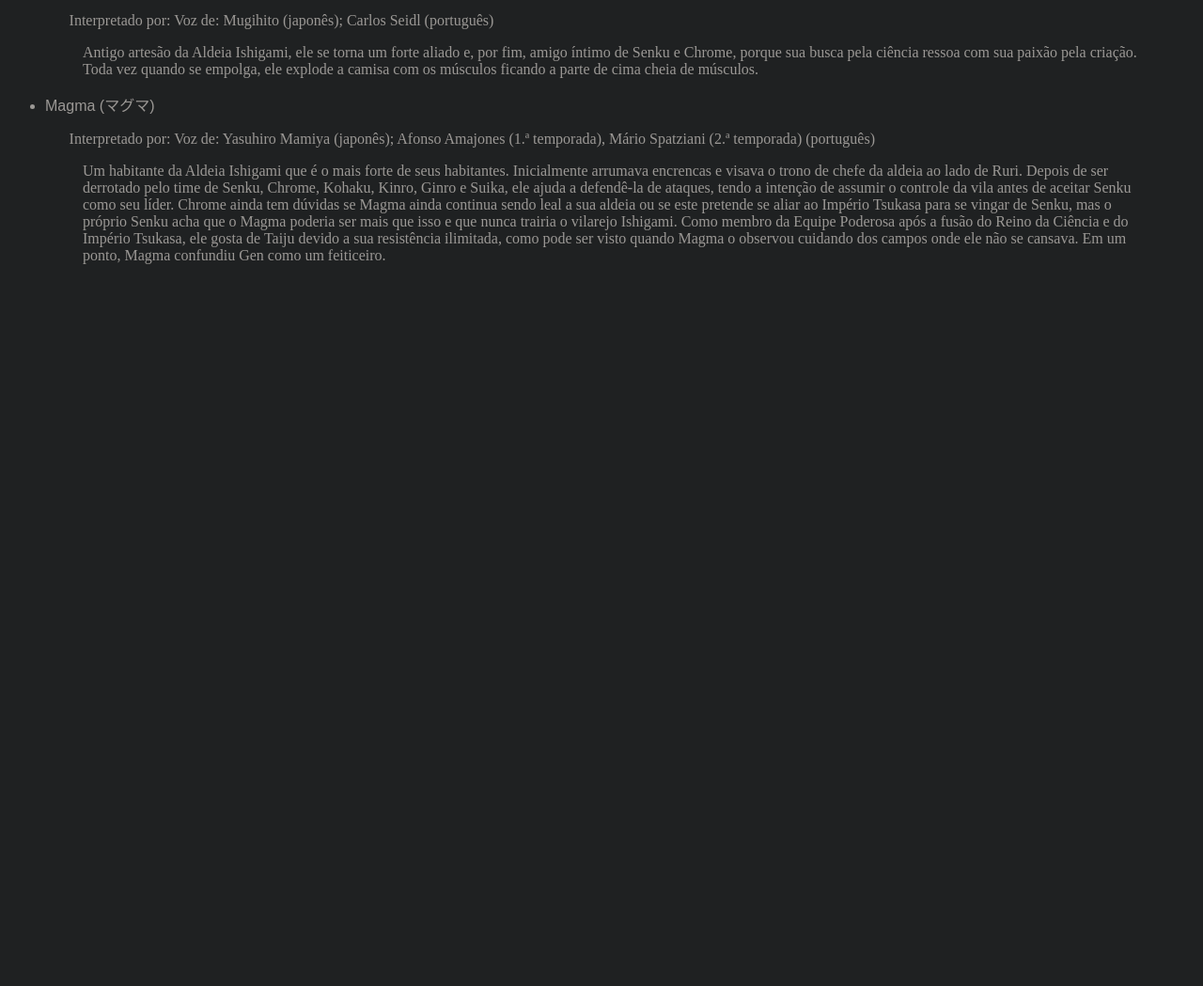
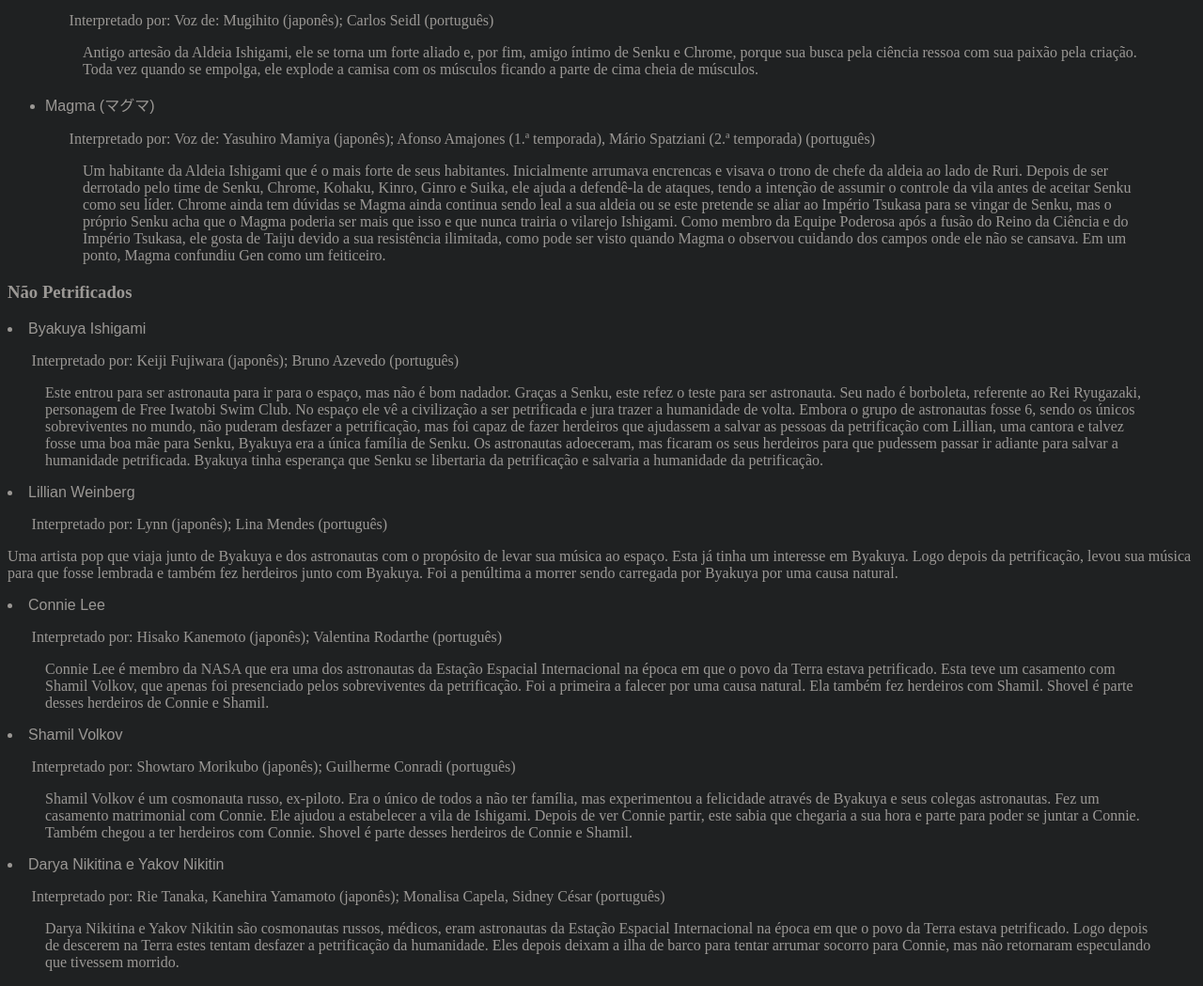
Before and after one commit to yasmin026/Dio, a plain HTML site: page Wikipedia/index.html in a window 1280 px wide. Shown: the part 3445-4494 px from the top of the page at 94% size. Before the commit the page ends 3742 px from the top, so only its background shows below. Drawn offline with Linux system fonts and the light colour scheme.

Commit message:
Criei e Adicionei

```diff
--- a/Wikipedia/index.html
+++ b/Wikipedia/index.html
@@ -194,5 +194,24 @@ color: #9b9895;">
         </div>
     </section>
 
+    <section class="Npetr">
+        <h3>Não Petrificados</h3>
+        <li>Byakuya Ishigami</li>
+        <p class="dd">Interpretado por: Keiji Fujiwara (japonês); Bruno Azevedo (português)<blockquote>Este entrou para ser astronauta para ir para o espaço, mas não é bom nadador. Graças a Senku, este refez o teste para ser astronauta. Seu nado é borboleta, referente ao Rei Ryugazaki, personagem de Free Iwatobi Swim Club. No espaço ele vê a civilização a ser petrificada e jura trazer a humanidade de volta. Embora o grupo de astronautas fosse 6, sendo os únicos sobreviventes no mundo, não puderam desfazer a petrificação, mas foi capaz de fazer herdeiros que ajudassem a salvar as pessoas da petrificação com Lillian, uma cantora e talvez fosse uma boa mãe para Senku, Byakuya era a única família de Senku. Os astronautas adoeceram, mas ficaram os seus herdeiros para que pudessem passar ir adiante para salvar a humanidade petrificada. Byakuya tinha esperança que Senku se libertaria da petrificação e salvaria a humanidade da petrificação.</blockquote></p>
+
+        <li>Lillian Weinberg</li>
+        <p class="dd">Interpretado por: Lynn (japonês); Lina Mendes (português)<blockquote></blockquote>Uma artista pop que viaja junto de Byakuya e dos astronautas com o propósito de levar sua música ao espaço. Esta já tinha um interesse em Byakuya. Logo depois da petrificação, levou sua música para que fosse lembrada e também fez herdeiros junto com Byakuya. Foi a penúltima a morrer sendo carregada por Byakuya por uma causa natural.</p>
+
+        <li>Connie Lee</li>
+        <p class="dd">Interpretado por: Hisako Kanemoto (japonês); Valentina Rodarthe (português)<blockquote>Connie Lee é membro da NASA que era uma dos astronautas da Estação Espacial Internacional na época em que o povo da Terra estava petrificado. Esta teve um casamento com Shamil Volkov, que apenas foi presenciado pelos sobreviventes da petrificação. Foi a primeira a falecer por uma causa natural. Ela também fez herdeiros com Shamil. Shovel é parte desses herdeiros de Connie e Shamil.</blockquote></p>
+
+        <li>Shamil Volkov
+</li>
+        <p class="dd">Interpretado por: Showtaro Morikubo (japonês); Guilherme Conradi (português)<blockquote>Shamil Volkov é um cosmonauta russo, ex-piloto. Era o único de todos a não ter família, mas experimentou a felicidade através de Byakuya e seus colegas astronautas. Fez um casamento matrimonial com Connie. Ele ajudou a estabelecer a vila de Ishigami. Depois de ver Connie partir, este sabia que chegaria a sua hora e parte para poder se juntar a Connie. Também chegou a ter herdeiros com Connie. Shovel é parte desses herdeiros de Connie e Shamil.</blockquote></p>
+
+        <li>Darya Nikitina e Yakov Nikitin</li>
+        <p class="dd">Interpretado por: Rie Tanaka, Kanehira Yamamoto (japonês); Monalisa Capela, Sidney César (português)<blockquote>Darya Nikitina e Yakov Nikitin são cosmonautas russos, médicos, eram astronautas da Estação Espacial Internacional na época em que o povo da Terra estava petrificado. Logo depois de descerem na Terra estes tentam desfazer a petrificação da humanidade. Eles depois deixam a ilha de barco para tentar arrumar socorro para Connie, mas não retornaram especulando que tivessem morrido.</blockquote></p>
+    </section>
+
 </body>
 </html>
```
